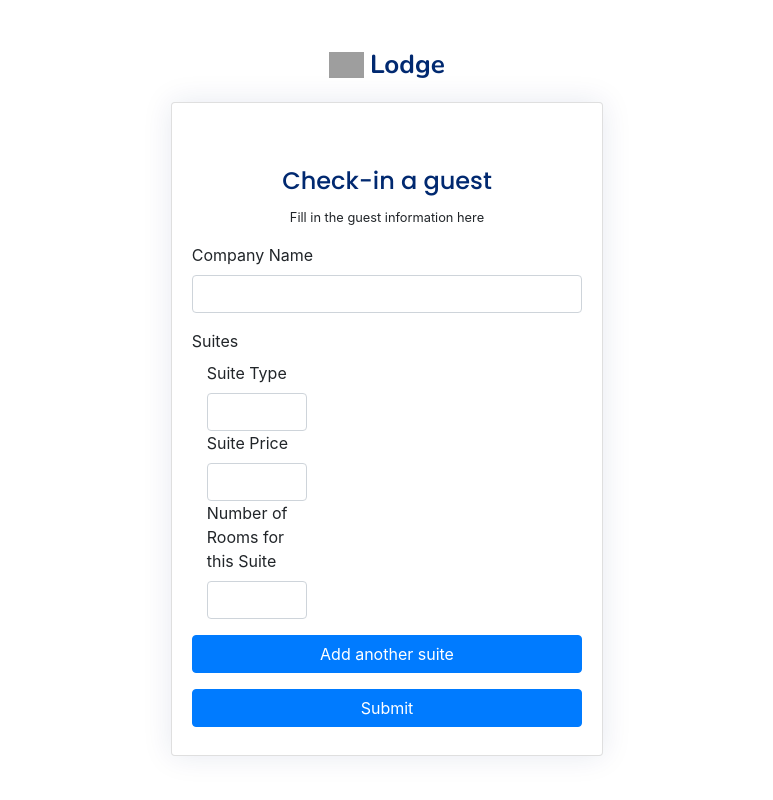
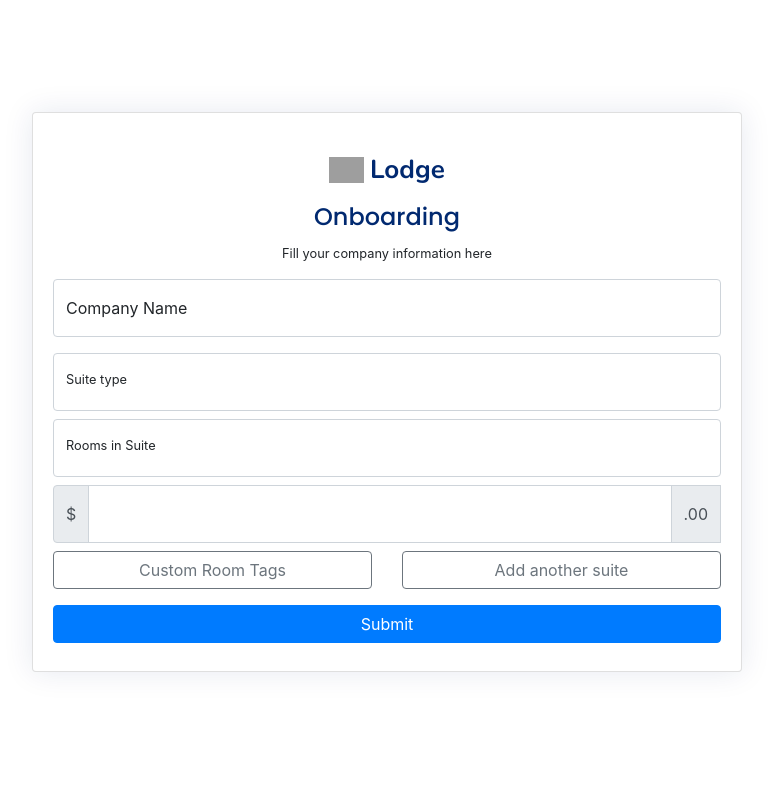
Before and after one commit to isaacenobun/Lodge, a Django app: page /onboarding in a window 1280 px wide. Shown: the whole page, without its empty margins (253-1026 px from the left). Run offline with Django 4.2, Linux system fonts and the light colour scheme; some libraries are stand-ins or nearby versions; grey boxes are pictures that could not be loaded.

Commit message:
"Updated onboarding.js, onboarding.html, and db.sqlite3 files with changes to suite input fields, added custom room tags button, and modified form submission logic."

```diff
--- a/Lodge/LodgeApp/static/js/onboarding.js
+++ b/Lodge/LodgeApp/static/js/onboarding.js
@@ -1,33 +1,35 @@
 
 
-document.getElementById('add-suite').addEventListener('click', function() {
-    const suitesContainer = document.getElementById('suites-container');
-    const suiteCount = suitesContainer.getElementsByClassName('suite').length;
-    const newSuiteIndex = suiteCount + 1;
+// document.getElementById('add-suite').addEventListener('click', function () {
+//     const suitesContainer = document.getElementById('suites-container');
+//     const suiteCount = suitesContainer.getElementsByClassName('suite').length;
+//     const newSuiteIndex = suiteCount + 1;
 
-    const newSuiteDiv = document.createElement('div');
-    newSuiteDiv.classList.add('suite');
+//     const newSuiteDiv = document.createElement('div');
+//     newSuiteDiv.classList.add('suite');
 
-    newSuiteDiv.innerHTML = `
-        <label for="suite_type_${newSuiteIndex}">Suite Type</label>
-        <input type="text" name="suite_type_${newSuiteIndex}" required>
+//     newSuiteDiv.innerHTML = `
+//         <label for="suite_type_${newSuiteIndex}">Suite Type</label>
+//         <input type="text" name="suite_type_${newSuiteIndex}" required>
 
-        <label for="suite_price_${newSuiteIndex}">Suite Price</label>
-        <input type="number" name="suite_price_${newSuiteIndex}" min="0" required>
+//         <label for="suite_price_${newSuiteIndex}">Suite Price</label>
+//         <input type="number" name="suite_price_${newSuiteIndex}" min="0" required>
 
-        <label for="suite_rooms_${newSuiteIndex}">Number of Rooms for this Suite</label>
-        <input type="number" name="suite_rooms_${newSuiteIndex}" min="0" class="room-count" data-suite-index="${newSuiteIndex}" required>
+//         <label for="suite_rooms_${newSuiteIndex}">Number of Rooms for this Suite</label>
+//         <input type="number" name="suite_rooms_${newSuiteIndex}" min="0" class="room-count" data-suite-index="${newSuiteIndex}" required>
 
-        <div class="room-tags" id="room_tags_${newSuiteIndex}"></div>
-    `;
+//         <div class="room-tags" id="room_tags_${newSuiteIndex}"></div>
+//     `;
 
-    suitesContainer.appendChild(newSuiteDiv);
-});
+//     suitesContainer.appendChild(newSuiteDiv);
+// });
 
-document.addEventListener('input', function(e) {
-    if (e.target && e.target.classList.contains('room-count')) {
-        const suiteIndex = e.target.dataset.suiteIndex;
-        const roomCount = parseInt(e.target.value);
+
+document.getElementById('customRoomTags').addEventListener('click', function () {
+    const roomCountInputs = document.querySelectorAll('.room-count');
+    roomCountInputs.forEach(function (input) {
+        const suiteIndex = input.dataset.suiteIndex;
+        const roomCount = parseInt(input.value);
         const roomTagsDiv = document.getElementById(`room_tags_${suiteIndex}`);
 
         // Clear existing room tags
@@ -42,5 +44,77 @@ document.addEventListener('input', function(e) {
             `;
             roomTagsDiv.appendChild(roomTagInput);
         }
+    });
+});
+
+
+document.addEventListener('DOMContentLoaded', function () {
+    const suitesContainer = document.getElementById('suites-container');
+    const addSuiteBtn = document.getElementById('add-suite');
+    const form = document.querySelector('form');
+    const table = document.querySelector('.table-bordered tbody');
+    const tablestyle = document.querySelector('.table-bordered');
+
+    let suiteCount = 0;
+
+    // Function to display suite details
+    function insertSuiteDetailsIntoTable(suite) {
+        tablestyle.style.display = '';
+        suiteCount++;
+        const row = table.insertRow();
+        row.innerHTML = `
+                  <tr>
+                    <th scope="row">${suiteCount}</th>
+                    <td>${suite.type}</td>
+                    <td>${suite.rooms}</td>
+                    <td>${suite.price}</td>
+                  </tr>
+        `;
     }
+
+    // Function to reset the form fields
+    // Function to reset specific form fields
+    function resetFormFields() {
+        document.getElementById('suite_type_1').value = '';
+        document.getElementById('suite_rooms_1').value = '';
+        document.getElementById('suite_price_1').value = '';
+    }
+
+    // Event listener for the Add another suite button
+    addSuiteBtn.addEventListener('click', function () {
+        const suiteType = document.getElementById('suite_type_1').value;
+        const suiteRooms = document.getElementById('suite_rooms_1').value;
+        const suitePrice = document.getElementById('suite_price_1').value;
+
+        // Validate the form fields
+        if (suiteType && suiteRooms && suitePrice) {
+            const suite = {
+                type: suiteType,
+                rooms: suiteRooms,
+                price: suitePrice
+            };
+
+            // Insert the suite details into the table
+            insertSuiteDetailsIntoTable(suite);
+
+            // Reset the form fields for new entry
+            resetFormFields();
+        } else {
+            alert('Please fill out all the fields before adding another suite.');
+        }
+    });
+
+    // Event listener for the form submission
+    form.addEventListener('submit', function (event) {
+        event.preventDefault();
+        // Here you would typically gather all the form data
+        // and send it to the server using AJAX or a similar method.
+        // For demonstration purposes, we'll just log the data to the console.
+        const formData = new FormData(form);
+        for (const [key, value] of formData.entries()) {
+            console.log(`${key}: ${value}`);
+        }
+        // Send the form data to the backend
+        // Example: axios.post('/your-endpoint', formData);
+    });
 });
--- a/Lodge/LodgeApp/templates/onboarding.html
+++ b/Lodge/LodgeApp/templates/onboarding.html
@@ -9,9 +9,12 @@
         <div class="container">
           <div class="row justify-content-center">
             <div
-              class="col-xl-5 col-lg-6 col-md-8 d-flex flex-column align-items-center justify-content-center"
+              class="col-xl-8 col-lg-8 col-md-8 d-flex flex-column align-items-center justify-content-center"
             >
-              <div class="d-flex justify-content-center py-4">
+              <div class="card mb-3">
+                <div class="card-body">
+                  <div class="pt-4 pb-2">
+                    <div class="d-flex justify-content-center">
                       <a
                         href="{% url 'dashboard' %}"
                         class="logo d-flex align-items-center w-auto"
@@ -22,19 +25,32 @@
                     </div>
                     <!-- End Logo -->
 
-              <div class="card mb-3">
-                <div class="card-body">
-                  <div class="pt-4 pb-2">
-                    <h5 class="card-title text-center pb-0 fs-4">
-                      Check-in a guest
-                    </h5>
+                    <h5 class="card-title text-center pb-0 fs-4">Onboarding</h5>
                     <p class="text-center small">
-                      Fill in the guest information here
+                      Fill your company information here
                     </p>
-                    <form class="row g-3" action="" method="post">
+                    <form class="row g-2" action="" method="post">
                       {% csrf_token %}
 
                       <!-- Company Name -->
+                      <div class="col-md-12">
+                        <div class="form-floating">
+                          <input
+                            name="company_name"
+                            type="text"
+                            class="form-control"
+                            id="company_name"
+                            placeholder="Your Name"
+                            required
+                          />
+                          <label for="company_name">Company Name</label>
+                          <div class="invalid-feedback">
+                            Please, enter your company name!
+                          </div>
+                        </div>
+                      </div>
+
+                      {% comment %}
                       <div class="col-12">
                         <label for="company_name">Company Name</label>
                         <input
@@ -48,69 +64,104 @@
                           Please, enter your company name!
                         </div>
                       </div>
+                      {% endcomment %} {% comment %}
+                      <div
+                        class="col-12 text-center"
+                        id="suites-container"
+                      ></div>
+                      {% endcomment %}
 
-                      <!-- Suites Section -->
-                      <div class="col-12" id="suites-container">
-                        <label for="">Suites</label>
+                      <div class="col-lg-12 col-md-12 text-center small">
+                        <table
+                          class="table table-bordered table-sm"
+                          style="display: none"
+                        >
+                          <thead>
+                            <tr>
+                              <th scope="col">#</th>
+                              <th scope="col">Type</th>
+                              <th scope="col">Rooms</th>
+                              <th scope="col">Price</th>
+                            </tr>
+                          </thead>
+                          <tbody></tbody>
+                        </table>
+                      </div>
 
                       <!-- Initial suite input fields -->
-                        <div class="suite">
-                          <div class="col-4">
-                            <label for="suite_type_1" class="form-label"
-                              >Suite Type</label
-                            >
+                      <div class="col-lg-12 col-md-12">
+                        <div class="form-floating">
                           <input
+                            type="text"
                             class="form-control"
-                              type="text"
                             name="suite_type_1"
+                            id="suite_type_1"
+                            placeholder="Suite type"
                             required
                           />
+                          <label for="suite_type_1" class="form-label small"
+                            >Suite type</label
+                          >
                           <div class="invalid-feedback">
                             Please, enter a value!
                           </div>
                         </div>
+                      </div>
 
-                          <div class="col-4">
-                            <label for="suite_price_1" class="form-label"
-                              >Suite Price</label
-                            >
+                      <div class="col-lg-12 col-md-12">
+                        <div class="form-floating">
                           <input
-                              class="form-control"
                             type="number"
-                              name="suite_price_1"
+                            name="suite_rooms_1"
+                            id="suite_rooms_1"
                             min="0"
+                            class="room-count form-control"
+                            data-suite-index="1"
+                            placeholder="Rooms in suite"
                             required
                           />
+                          <label for="suite_rooms_1" class="form-label small"
+                            >Rooms in Suite</label
+                          >
                           <div class="invalid-feedback">
                             Please, enter a value!
                           </div>
                         </div>
+                      </div>
 
-                          <div class="col-4">
-                            <label for="suite_rooms_1" class="form-label"
-                              >Number of Rooms for this Suite</label
-                            >
+                      <div class="col-12">
+                        <div class="form-floating input-group">
+                          <span class="input-group-text">$</span>
                           <input
                             type="number"
-                              name="suite_rooms_1"
+                            class="form-control"
+                            id="suite_price_1"
+                            name="suite_price_1"
                             min="0"
-                              class="room-count form-control"
-                              data-suite-index="1"
+                            placeholder="Price"
                             required
                           />
+                          <span class="input-group-text">.00</span>
                           <div class="invalid-feedback">
                             Please, enter a value!
                           </div>
                         </div>
+                      </div>
 
-                          <div class="room-tags" id="room_tags_1"></div>
-                        </div>
+                      <div class="col-6 small">
+                        <button
+                          class="btn btn-outline-secondary w-100"
+                          type="button"
+                          id="customRoomTags"
+                        >
+                          Custom Room Tags
+                        </button>
                       </div>
 
                       <!-- Button to add more suites -->
-                      <div class="col-12">
+                      <div class="col-6">
                         <button
-                          class="btn btn-primary w-100"
+                          class="btn btn-outline-secondary w-100"
                           type="button"
                           id="add-suite"
                         >
@@ -118,9 +169,20 @@
                         </button>
                       </div>
 
+                      <div class="col-12 text-center" id="suites-container">
+                        <!-- Initial suite input fields -->
+                        <div class="suite row form-floating">
+                          <div class="col-4"></div>
+                          <div class="room-tags" id="room_tags_1"></div>
+                        </div>
+                      </div>
+
                       <!-- Submit Button -->
                       <div class="col-12">
-                        <button class="btn btn-primary w-100" type="submit">
+                        <button
+                          class="btn btn-primary btn- w-100"
+                          type="submit"
+                        >
                           Submit
                         </button>
                       </div>
```
Also changed, not shown: Lodge/db.sqlite3. Lines whose indentation alone changed are shown as unchanged.
